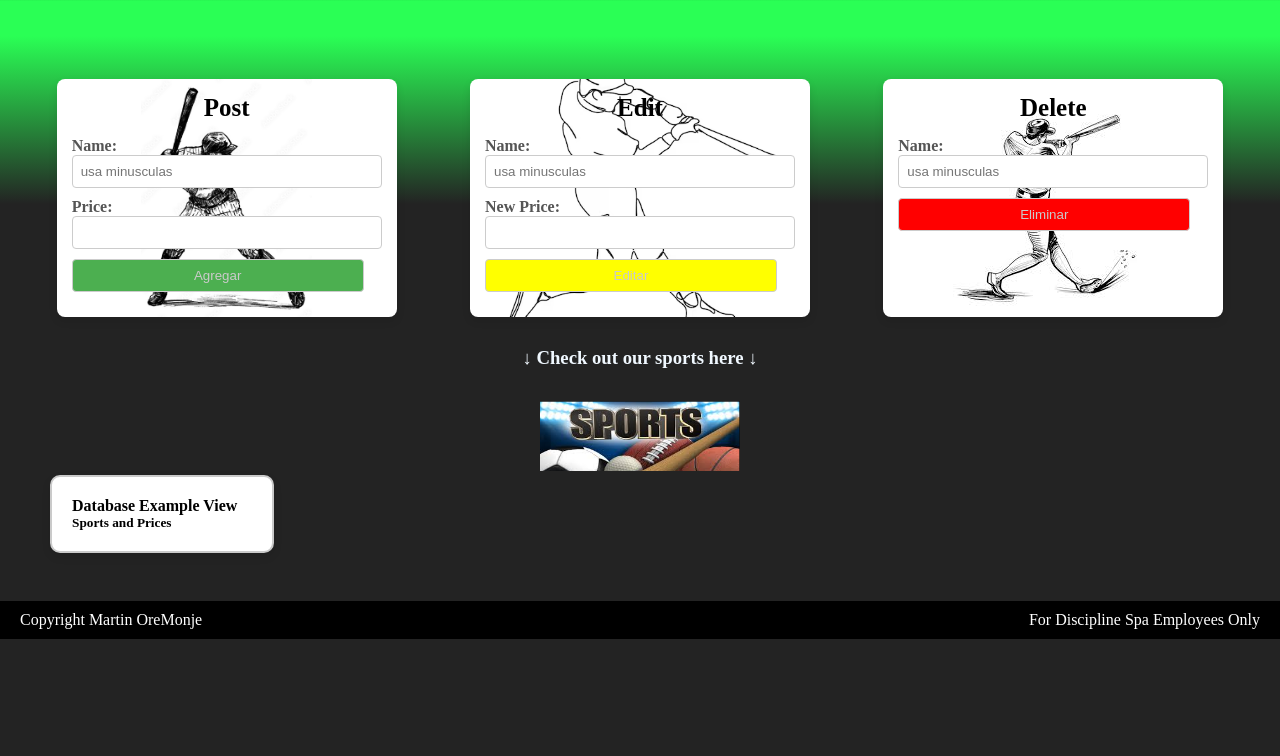
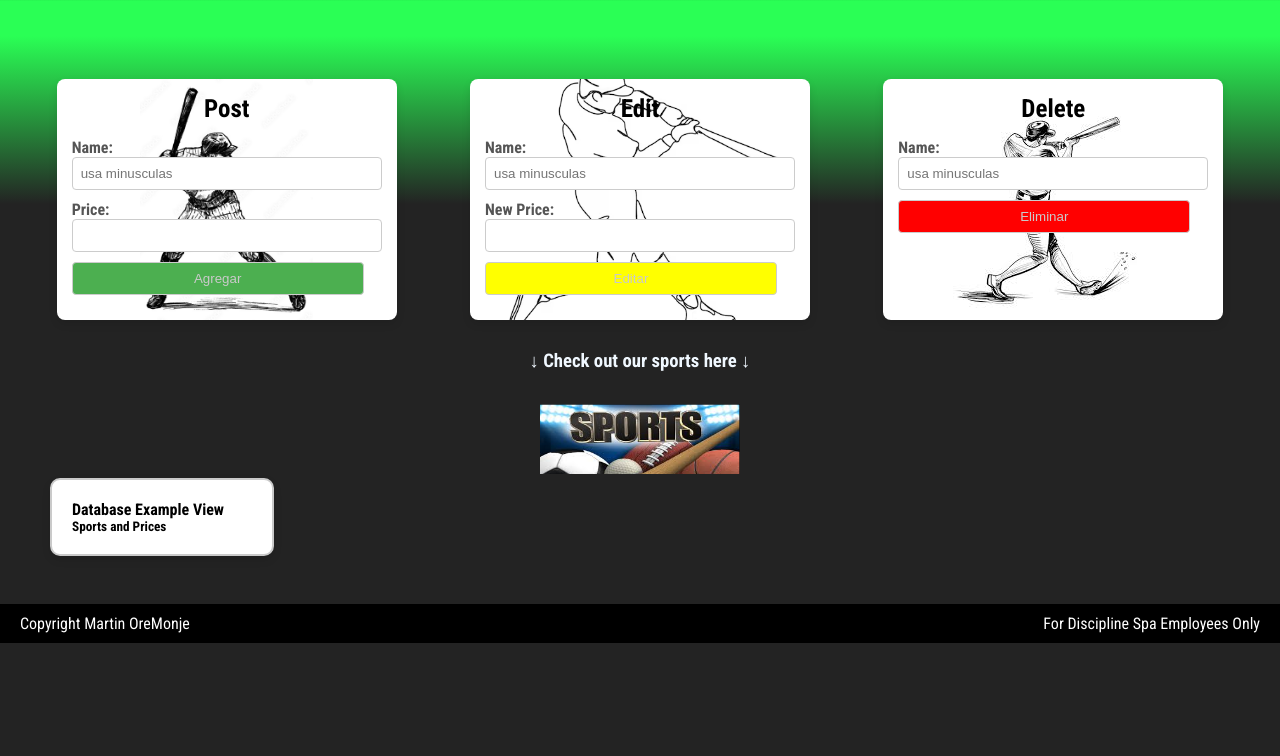
Before and after one commit to martinoremonje/prueba_ev_m6, a website: page views/index.html in a window 1280 px wide. Shown: the part 44-800 px from the top of the page. Drawn offline with Linux system fonts and the light colour scheme; files whose address does not match are found by name.

Commit message:
se añade font

```diff
--- a/public/assets/css/styles.css
+++ b/public/assets/css/styles.css
@@ -1,8 +1,11 @@
+@import url('https://fonts.googleapis.com/css2?family=Roboto+Condensed:ital,wght@0,100..900;1,100..900&display=swap');
+
 *{
     padding: 0;
     margin: 0;
 }
 body{
+    font-family: "Roboto Condensed", sans-serif;
     background: rgb(0,0,0);
     background: linear-gradient(0deg, rgba(0,0,0,0.8631827731092436) 69%, rgba(42,255,85,1) 90%);
     background-repeat: no-repeat;
```
Also changed, not shown: views/index.html (+1 -0 lines).
